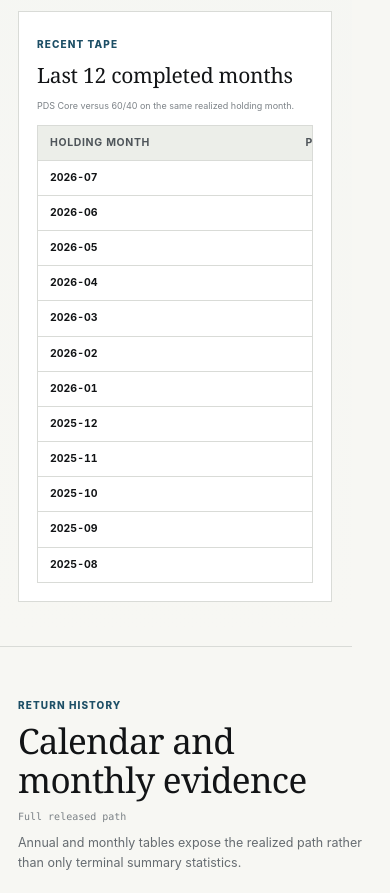
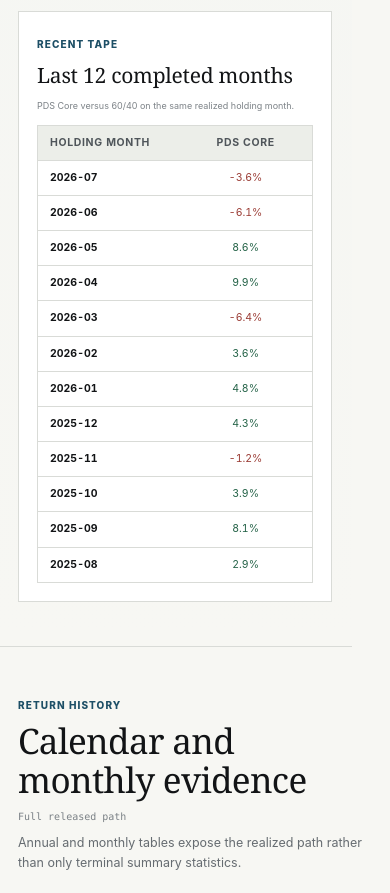
Before and after one commit to slackquant80/slackquant-research, a Next.js app: page /systems/pds/dashboard in a window 390 px wide. Shown: the part 5288-6181 px from the top of the page. Built offline with nearby package versions, Linux system fonts and the light colour scheme; no server answers.

Commit message:
Update PDS public dashboard/state: signal 2026-07, holding through 2026-08

```diff
--- a/public/data/systems/pds/PDS_PUBLIC_BINDING_RECEIPT.json
+++ b/public/data/systems/pds/PDS_PUBLIC_BINDING_RECEIPT.json
@@ -1,7 +1,7 @@
 {
   "active_core_public_identity": "ADAA + F2R",
   "authority": "PUBLIC_RESEARCH_NO_PORTFOLIO_AUTHORITY",
-  "bound_at": "2026-09-01T09:29:17.161892+09:00",
+  "bound_at": "2026-09-01T09:35:17.816567+09:00",
   "bound_files_sha256": {
     "public_active_core_asset_targets.csv": "92aaf2f63d1c1bbff19a524eed795efaa8d59a7b9bf13874db4b8f8c95d5c3d6",
     "public_active_core_strategy_weights.csv": "5a97c00794c555b60512acb51a1c85cf3e3ffd66c00aae8fe5c1cc399d5c51cf",
--- a/src/app/globals.css
+++ b/src/app/globals.css
@@ -1855,3 +1855,23 @@ h1{font-family:Georgia,"Times New Roman",serif;font-weight:500;font-size:64px;li
   }
 }
 /* PDS_PUBLIC_MOBILE_V109_END */
+
+/* PDS_PUBLIC_MOBILE_V110_START */
+@media (max-width:760px){
+  .pds-dashboard-page .pds-history-card .pds-recent-table thead th:first-child,
+  .pds-dashboard-page .pds-history-card .pds-recent-table tbody th:first-child{
+    width:118px!important;
+    min-width:118px!important;
+    max-width:118px!important;
+  }
+}
+
+@media (max-width:430px){
+  .pds-dashboard-page .pds-history-card .pds-recent-table thead th:first-child,
+  .pds-dashboard-page .pds-history-card .pds-recent-table tbody th:first-child{
+    width:112px!important;
+    min-width:112px!important;
+    max-width:112px!important;
+  }
+}
+/* PDS_PUBLIC_MOBILE_V110_END */
```
